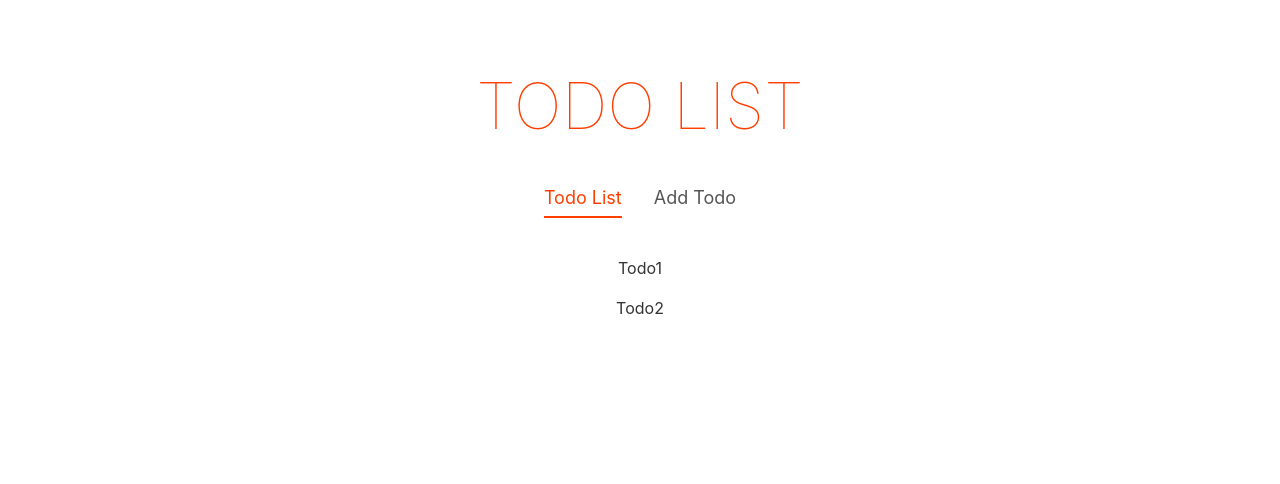
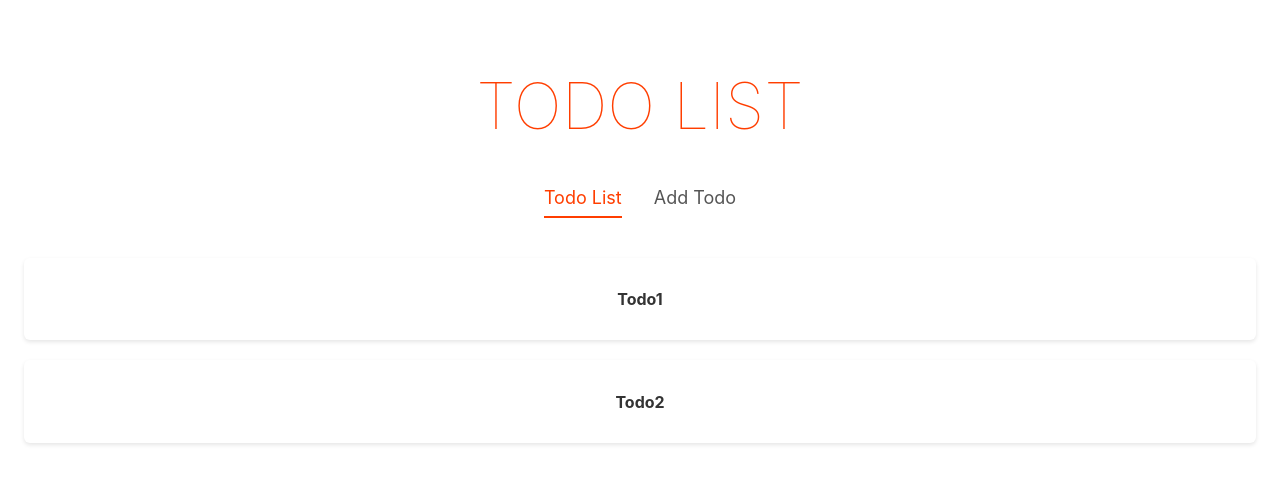
Before and after one commit to charliewhu/Svelte_TodoApp, a Svelte app: page / in a window 1280 px wide. Shown: the top 484 px of the page. Built offline with nearby package versions, Linux system fonts and the light colour scheme.

Commit message:
added TodoDetail component

```diff
--- /dev/null
+++ b/src/components/TodoDetail.svelte
@@ -0,0 +1,17 @@
+<script>
+    export let todo;
+</script>
+
+
+<div class="todo">
+    <h4>{ todo.text }</h4>
+</div>
+
+
+<style>
+    .todo{
+        padding: 10px;
+        border-radius: 6px;
+        box-shadow: 0px 2px 4px rgba(0, 0, 0, 0.1);
+    }
+</style>
--- a/src/components/TodoList.svelte
+++ b/src/components/TodoList.svelte
@@ -1,4 +1,5 @@
 <script>
+    import TodoDetail from './TodoDetail.svelte';
     export let todos = [];
 </script>
 
@@ -6,7 +7,9 @@
 
 <div class="todo-list">
     {#each todos as todo (todo.id)}
-        <div>{ todo.text }</div>
+        <div>
+            <TodoDetail {todo} />
+        </div>
     {/each}
 </div>
 
@@ -15,6 +18,5 @@
     .todo-list {
         display: grid;
         grid-gap: 20px;
-
     }
 </style>
```
